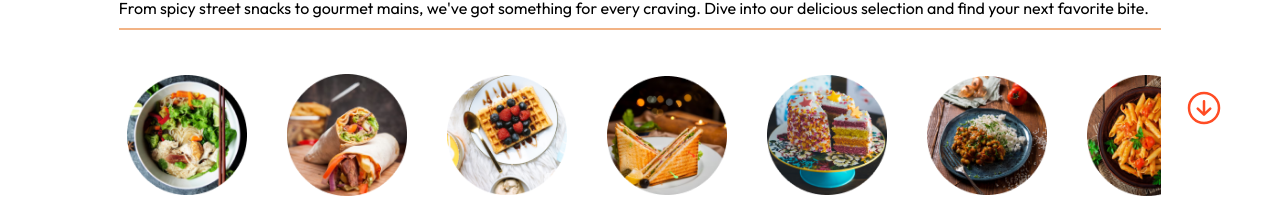
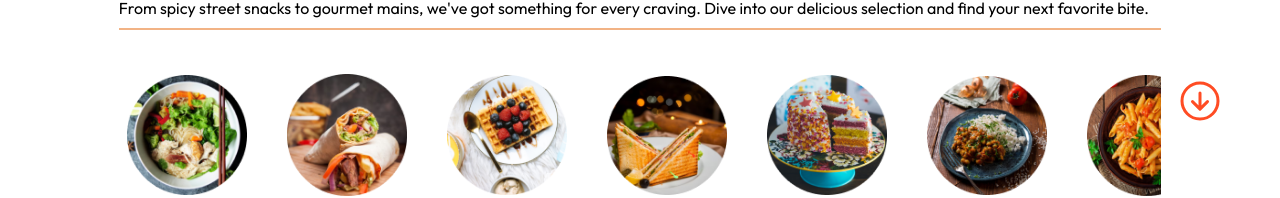
Before and after one commit to Ravipanchal0/hungrify, a React (Vite) app in the folder frontend/: page / in a window 1280 px wide. Shown: the part 623-821 px from the top of the page. Built offline with nearby package versions, Linux system fonts and the light colour scheme.

Commit message:
Refactor component structure and add LoginModal for user authentication

```diff
--- a/frontend/src/components/ExploreMenu/ExploreMenu.jsx
+++ b/frontend/src/components/ExploreMenu/ExploreMenu.jsx
@@ -3,7 +3,7 @@ import { menu_list } from "../../assets/assets";
 
 const ExploreMenu = ({ category, setCategory }) => {
   return (
-    <div id="explore-menu" className="explore-menu flex flex-col md:my-10">
+    <div id="" className="explore-menu flex flex-col md:my-10">
       <h1 className="text-xl md:text-2xl font-medium md:font-semibold">
         Explore Our Menu
       </h1>
--- a/frontend/src/components/FoodDisplay/FoodDisplay.jsx
+++ b/frontend/src/components/FoodDisplay/FoodDisplay.jsx
@@ -6,7 +6,7 @@ const FoodDisplay = ({ category }) => {
   const { food_list } = useContext(StoreContext);
 
   return (
-    <div id="explore-menu" className="food-display my-4 md:my-8">
+    <div id="" className="food-display my-4 md:my-8">
       <h2 className="text-xl md:text-2xl font-medium md:font-semibold">
         Top dishes near you
       </h2>
--- a/frontend/src/components/Hero/Hero.jsx
+++ b/frontend/src/components/Hero/Hero.jsx
@@ -37,10 +37,16 @@ const Hero = () => {
         </div>
       </div>
       <div className="scroll">
-        <Link to="footer" smooth={500} className="absolute bottom-10 right-14">
+        <Link
+          to="explore-menu"
+          smooth={500}
+          offset={-70}
+          spy={true}
+          className="hidden md:inline-block absolute bottom-10 right-14"
+        >
           <IoArrowDownCircleOutline
-            size={40}
-            className="text-icon animate-bounce cursor-pointer"
+            // size={40}
+            className="text-icon animate-bounce cursor-pointer size-12"
           />
         </Link>
       </div>
--- /dev/null
+++ b/frontend/src/components/LoginModal/LoginModal.jsx
@@ -0,0 +1,7 @@
+import React from "react";
+
+const LoginModal = () => {
+  return <div></div>;
+};
+
+export default LoginModal;
--- a/frontend/src/components/Navbar/Navbar.jsx
+++ b/frontend/src/components/Navbar/Navbar.jsx
@@ -27,18 +27,30 @@ const Navbar = () => {
         <div className="md:hidden fixed bottom-5 left-1/2 transform -translate-x-1/2 z-50 w-full max-w-xs">
           <div className="nav-menu mx-auto rounded-full bg-amber-100/40 backdrop-blur-md px-3 py-3 shadow">
             <ul className="flex justify-evenly items-center gap-x-3 text-[24px] text-[#7d390c]">
-              <li className="hover:text-orange-400 hover:transform hover:-translate-y-1 transition duration-300 cursor-pointer">
+              <Link
+                to="home"
+                smooth={200}
+                offset={-70}
+                spy={true}
+                className="hover:text-orange-400 hover:transform hover:-translate-y-1 transition duration-300 cursor-pointer"
+              >
                 <AiFillHome />
-              </li>
-              <li className="hover:text-orange-400 hover:transform hover:-translate-y-1 transition duration-300 cursor-pointer">
+              </Link>
+              <Link
+                to="explore-menu"
+                smooth={200}
+                offset={-60}
+                spy={true}
+                className="hover:text-orange-400 hover:transform hover:-translate-y-1 transition duration-300 cursor-pointer"
+              >
                 <MdRestaurantMenu />
-              </li>
-              <li className="hover:text-orange-400 hover:transform hover:-translate-y-1 transition duration-300 cursor-pointer">
+              </Link>
+              <Link className="hover:text-orange-400 hover:transform hover:-translate-y-1 transition duration-300 cursor-pointer">
                 <IoSearch />
-              </li>
-              <li className="hover:text-orange-400 hover:transform hover:-translate-y-1 transition duration-300 cursor-pointer">
+              </Link>
+              <Link className="hover:text-orange-400 hover:transform hover:-translate-y-1 transition duration-300 cursor-pointer">
                 <IoBagHandle />
-              </li>
+              </Link>
             </ul>
           </div>
         </div>
@@ -49,7 +61,7 @@ const Navbar = () => {
             <Link
               to="home"
               smooth={true}
-              offset={-70}
+              offset={-100}
               duration={500}
               spy={true}
               activeClass="text-orange-400 border-b-2 border-b-orange-400"
--- a/frontend/src/pages/Home/Home.jsx
+++ b/frontend/src/pages/Home/Home.jsx
@@ -6,8 +6,10 @@ const Home = () => {
   return (
     <div className="md:max-w-10/12 mx-auto md:my-10 px-3">
       <Hero />
-      <ExploreMenu category={category} setCategory={setCategory} />
-      <FoodDisplay category={category} />
+      <div id="explore-menu">
+        <ExploreMenu category={category} setCategory={setCategory} />
+        <FoodDisplay category={category} />
+      </div>
       <AppDownload />
     </div>
   );
```
